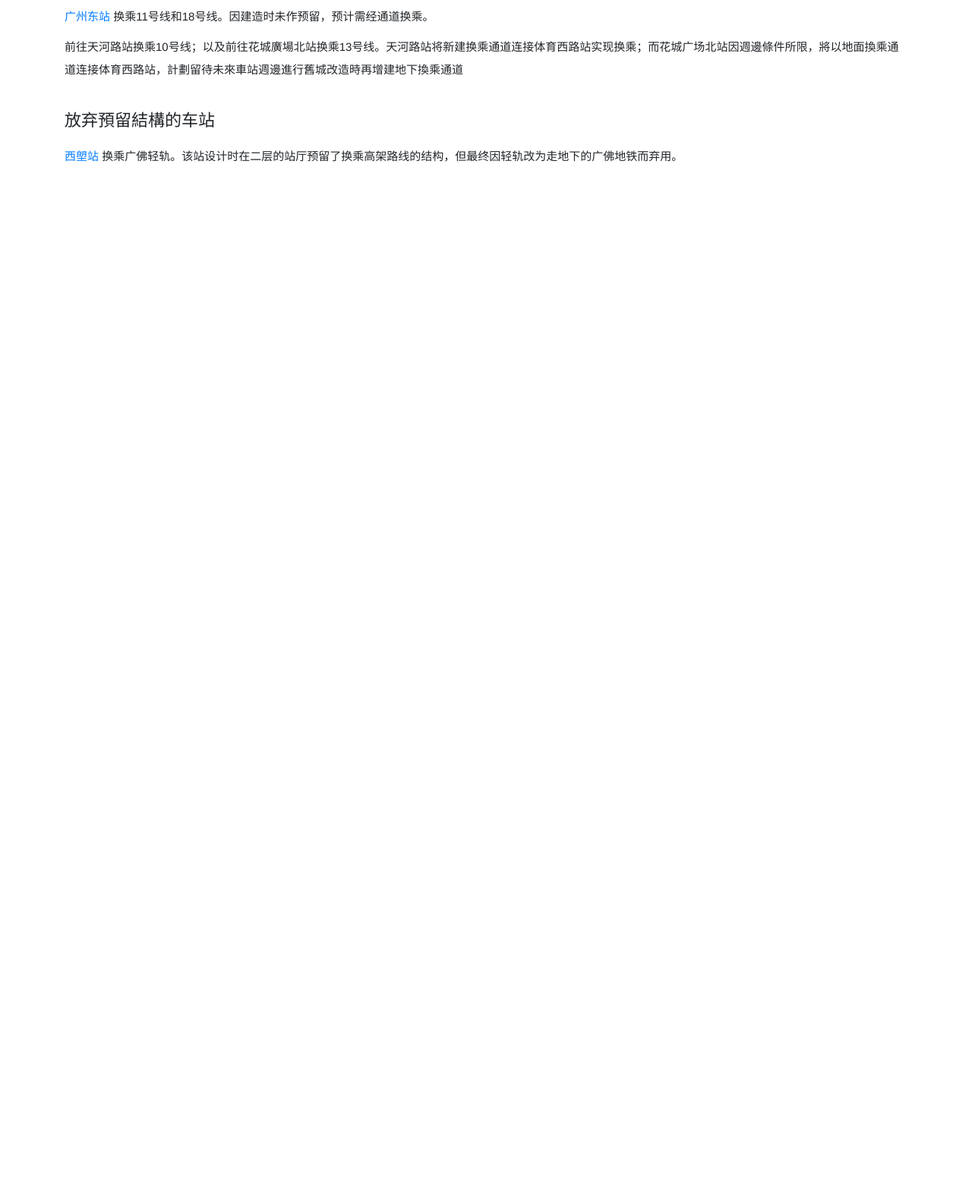
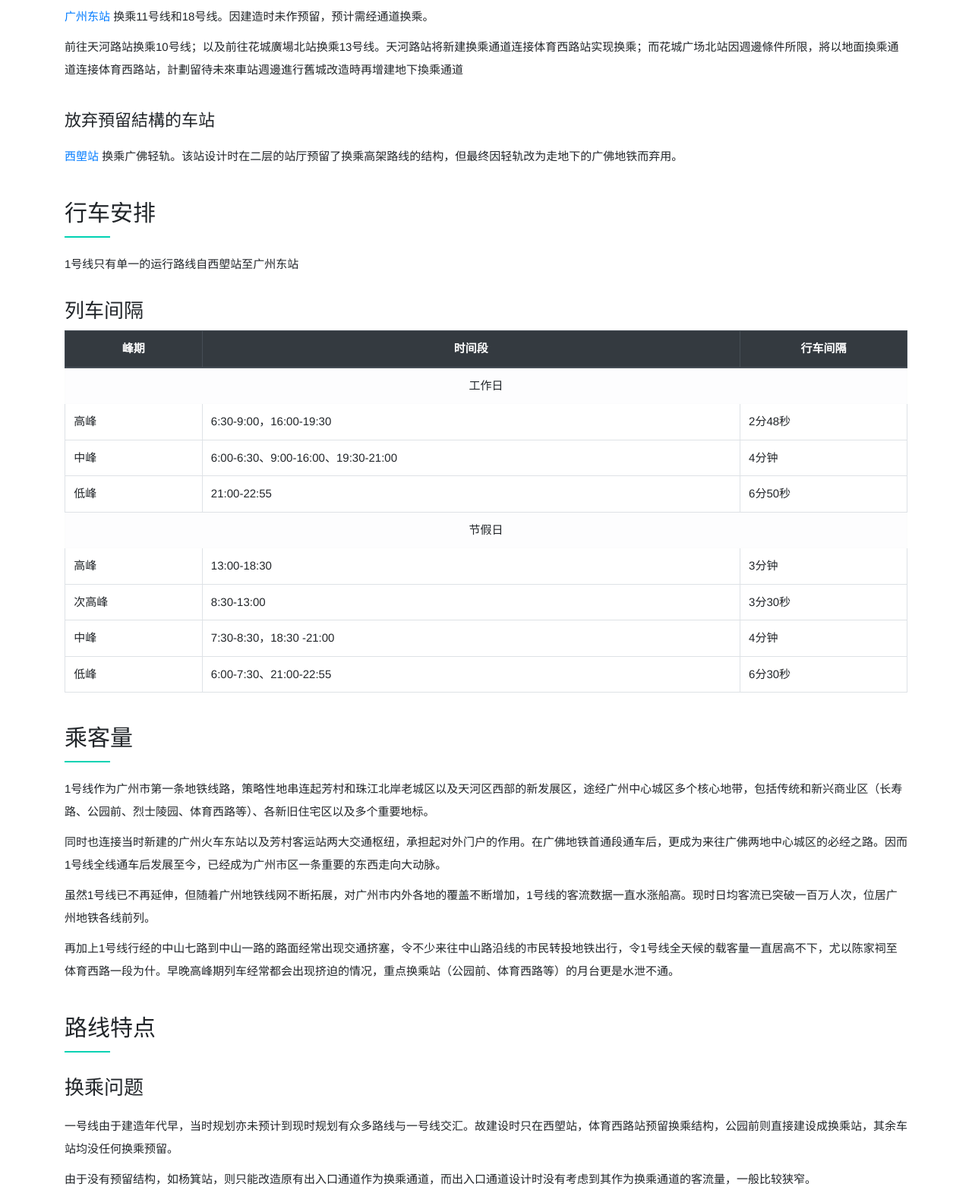
Before and after one commit to HumanBeingXenon/PassionPenguin.github.io, a plain HTML site: page Articles/Metro/Guangzhou/Routemap/Line1.html in a window 1280 px wide. Shown: the part 3695-5266 px from the top of the page at 76% size. Before the commit the page ends 3936 px from the top, so only its background shows below. Drawn offline with nearby package versions, Linux system fonts and the light colour scheme.

Commit message:
update
update

```diff
--- a/Articles/Metro/Guangzhou/Routemap/Line1.html
+++ b/Articles/Metro/Guangzhou/Routemap/Line1.html
@@ -131,8 +131,99 @@
                     换乘广佛轻轨。该站设计时在二层的站厅预留了换乘高架路线的结构，但最终因轻轨改为走地下的广佛地铁而弃用。</p>
             </div>
         </section>
-    </div>
-</div>
+        <section>
+            <h2 id="行车安排">行车安排</h2>
+            <p>1号线只有单一的运行路线自西塱站至广州东站</p>
+            <h3 id="列车间隔">列车间隔</h3>
+            <table class="table table-hover table-bordered">
+                <thead class="thead-dark">
+                <tr>
+                    <th scope="col">峰期</th>
+                    <th scope="col">时间段</th>
+                    <th scope="col">行车间隔</th>
+                </tr>
+                </thead>
+                <tbody>
+                <tr class="table-light text-center">
+                    <td colspan="3">工作日</td>
+                </tr>
+                <tr>
+                    <td>高峰</td>
+                    <td>6:30-9:00，16:00-19:30</td>
+                    <td>2分48秒</td>
+                </tr>
+                <tr>
+                    <td>中峰</td>
+                    <td>6:00-6:30、9:00-16:00、19:30-21:00</td>
+                    <td>4分钟</td>
+                </tr>
+                <tr>
+                    <td>低峰</td>
+                    <td>21:00-22:55</td>
+                    <td>6分50秒</td>
+                </tr>
+                <tr class="table-light text-center">
+                    <td colspan="3">节假日</td>
+                </tr>
+                <tr>
+                    <td>高峰</td>
+                    <td>13:00-18:30</td>
+                    <td>3分钟</td>
+                </tr>
+                <tr>
+                    <td>次高峰</td>
+                    <td>8:30-13:00</td>
+                    <td>3分30秒</td>
+                </tr>
+                <tr>
+                    <td>中峰</td>
+                    <td>7:30-8:30，18:30 -21:00</td>
+                    <td>4分钟</td>
+                </tr>
+                <tr>
+                    <td>低峰</td>
+                    <td>6:00-7:30、21:00-22:55</td>
+                    <td>6分30秒</td>
+                </tr>
+                </tbody>
+            </table>
+        </section>
+        <section>
+            <h2 id="乘客量">乘客量</h2>
+            <p>
+                1号线作为广州市第一条地铁线路，策略性地串连起芳村和珠江北岸老城区以及天河区西部的新发展区，途经广州中心城区多个核心地带，包括传统和新兴商业区（长寿路、公园前、烈士陵园、体育西路等）、各新旧住宅区以及多个重要地标。</p>
+
+            <p>
+                同时也连接当时新建的广州火车东站以及芳村客运站两大交通枢纽，承担起对外门户的作用。在广佛地铁首通段通车后，更成为来往广佛两地中心城区的必经之路。因而1号线全线通车后发展至今，已经成为广州市区一条重要的东西走向大动脉。</p>
+
+            <p>虽然1号线已不再延伸，但随着广州地铁线网不断拓展，对广州市内外各地的覆盖不断增加，1号线的客流数据一直水涨船高。现时日均客流已突破一百万人次，位居广州地铁各线前列。</p>
+
+            <p>
+                再加上1号线行经的中山七路到中山一路的路面经常出现交通挤塞，令不少来往中山路沿线的市民转投地铁出行，令1号线全天候的载客量一直居高不下，尤以陈家祠至体育西路一段为什。早晚高峰期列车经常都会出现挤迫的情况，重点换乘站（公园前、体育西路等）的月台更是水泄不通。
+            </p>
+        </section>
+        <section>
+            <h2 id="路线特点">路线特点</h2>
+            <div>
+                <h3 id="换乘问题">换乘问题</h3>
+                <p> 一号线由于建造年代早，当时规划亦未预计到现时规划有众多路线与一号线交汇。故建设时只在西塱站，体育西路站预留换乘结构，公园前则直接建设成换乘站，其余车站均没任何换乘预留。</p>
+                <p>由于没有预留结构，如杨箕站，则只能改造原有出入口通道作为换乘通道，而出入口通道设计时没有考虑到其作为换乘通道的客流量，一般比较狭窄。</p>
+                <p>
+                    而且为了不影响原有车站的结构，新建车站一般离原有车站有一段距离。故换乘时所走路程较长，亦可能相当拥挤，较为不便。
+                </p>
+            </div>
+            <div>
+                <h5 id="女性车厢">女性车厢</h5>
+                <p>
+                    2017年6月28日开始，本线在工作日高峰时段（7:30-9:30、17:00-19:00），在往西朗方向的第一节车厢设置女性车厢。届时运营方面将通过站内广播、告示、墙贴、地贴、车厢包装等方式进行宣传，并在初期增加志愿者在站台进行引导。</p>
+                <p>
+                    但广州地铁官方强调，女性车厢为倡导性质，并非专用。公共交通上进行强制性区别对待缺乏法律依据，专用也不符合男女结伴、家庭结伴出行的实际情况。广州地铁会在对试点情况进行评估总结并听取社会意见后做出进一步决定。
+                </p>
+                <p>
+                    其实早在该措施实施之前，广东省政协委员苏忠阳提议在广州和深圳的地铁线路上设置女性车厢，之后深圳就展开研究设立女性车厢的想法。针对这一想法，广州地铁官方对已开通10条线路的客运量、满载率、客流强度和搭乘人群进行了综合分析，最终决定选取各方面数据比较适中的一号线作为试点。广州地铁表示，通过设置女性车厢，不断弘扬“关爱女性、尊重女性”的文明理念。使用列车
+                </p>
+            </div>
+        </section>
 </body>
 <script src="/assets/Scripts/index.js"></script>
 <script src="/assets/Data/Stations.data.js"></script>
```
